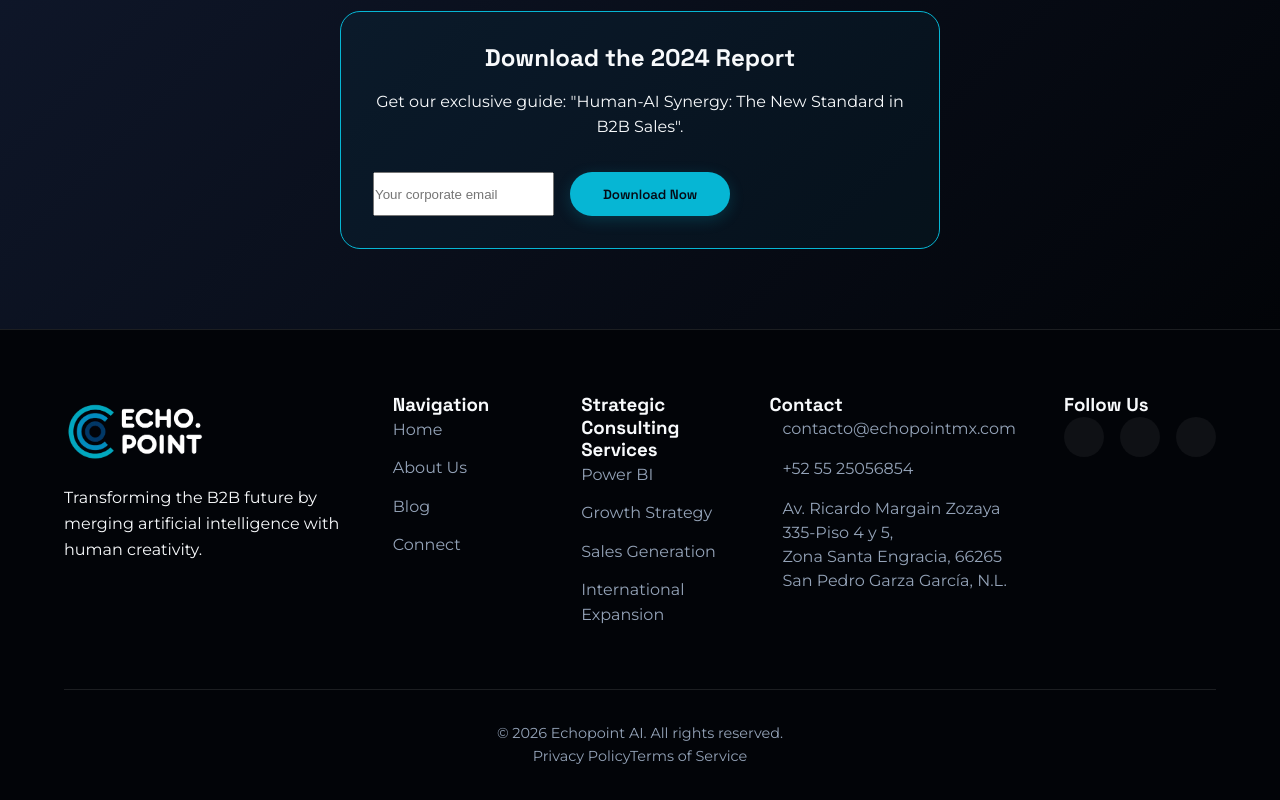
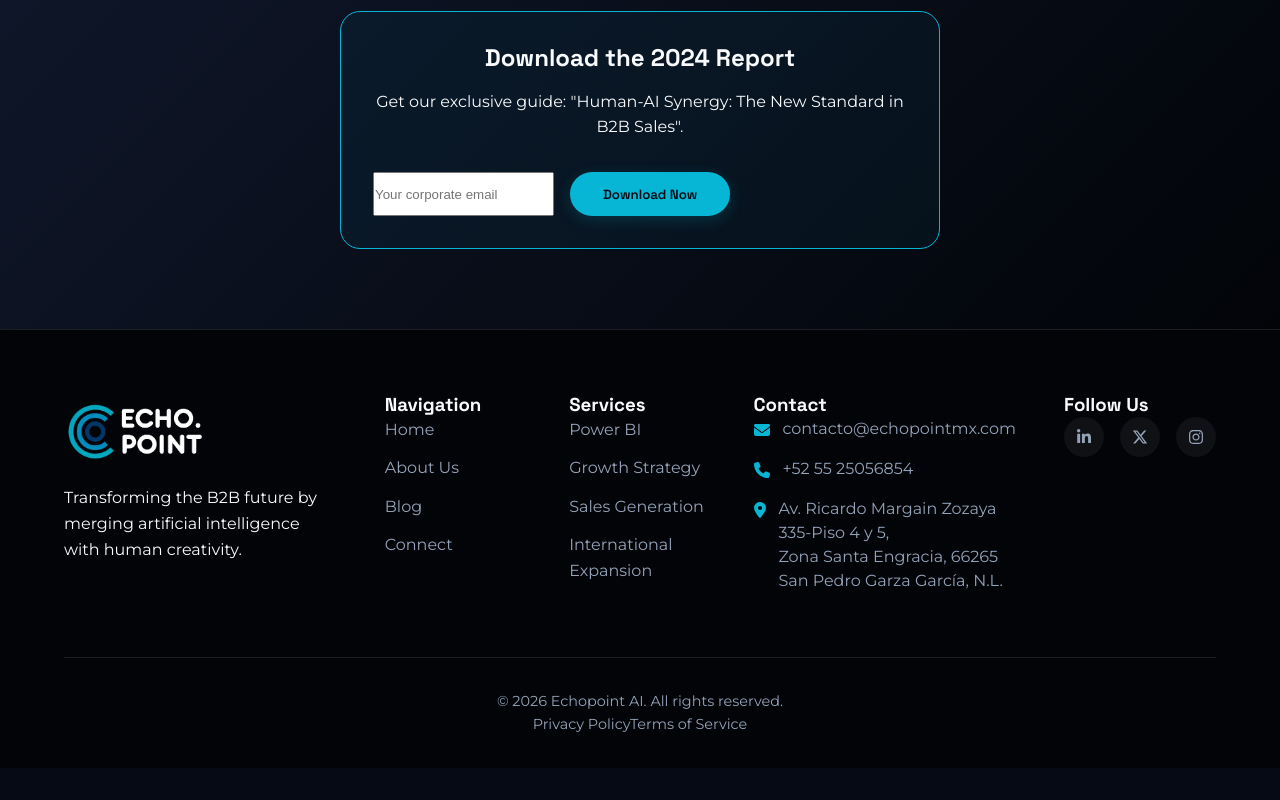
Before and after one commit to Gapuccino/Echopint, a Next.js app: page /en in a window 1280 px wide. Shown: the part 3247-4047 px from the top of the page. After the commit the page ends 4015 px from the top, so only its background shows below. Built offline with nearby package versions, Linux system fonts and the light colour scheme.

Commit message:
style: add hover effect to footer contact links and fix icon colors

```diff
--- a/package.json
+++ b/package.json
@@ -9,9 +9,9 @@
     "lint": "eslint"
   },
   "dependencies": {
-    "@fortawesome/fontawesome-svg-core": "^6.4.0",
-    "@fortawesome/free-brands-svg-icons": "^6.4.0",
-    "@fortawesome/free-solid-svg-icons": "^6.4.0",
+    "@fortawesome/fontawesome-svg-core": "^6.5.1",
+    "@fortawesome/free-brands-svg-icons": "^6.5.1",
+    "@fortawesome/free-solid-svg-icons": "^6.5.1",
     "@fortawesome/react-fontawesome": "^3.3.1",
     "next": "16.2.4",
     "react": "19.2.4",
--- a/src/app/globals.css
+++ b/src/app/globals.css
@@ -2378,9 +2378,15 @@ h4 {
     line-height: 1.5;
 }
 
-.footer-contact i {
+.footer-contact .contact-links li a:hover {
+    color: var(--tech-cyan);
+}
+
+.footer-contact i,
+.footer-contact svg {
     color: var(--tech-cyan);
     margin-top: 0.3rem;
+    width: 16px;
 }
 
 .social-links {
--- a/src/components/Footer.tsx
+++ b/src/components/Footer.tsx
@@ -4,6 +4,17 @@ import Link from "next/link";
 import Image from "next/image";
 import { useLanguage } from "@/context/LanguageContext";
 import { getLocalizedPath } from "@/i18n/routing";
+import { FontAwesomeIcon } from "@fortawesome/react-fontawesome";
+import {
+  faEnvelope,
+  faPhone,
+  faLocationDot
+} from "@fortawesome/free-solid-svg-icons";
+import {
+  faLinkedinIn,
+  faXTwitter,
+  faInstagram
+} from "@fortawesome/free-brands-svg-icons";
 
 export default function Footer() {
   const { t, lang } = useLanguage();
@@ -31,7 +42,7 @@ export default function Footer() {
             </ul>
           </div>
           <div className="footer-nav">
-            <h3>{t('services.title')}</h3>
+            <h3>{t('nav.services')}</h3>
             <ul>
               <li><Link href={getLocalizedPath(lang, "/servicios")}>Power BI</Link></li>
               <li><Link href={getLocalizedPath(lang, "/servicios")}>{t('services.s1.title')}</Link></li>
@@ -43,18 +54,18 @@ export default function Footer() {
           <div className="footer-contact">
             <h3>{t('footer.contact')}</h3>
             <ul className="contact-links">
-              <li><a href="mailto:contacto@echopointmx.com"><i className="fa-solid fa-envelope"></i> contacto@echopointmx.com</a></li>
-              <li><a href="tel:+525525056854"><i className="fa-solid fa-phone"></i> +52 55 25056854</a></li>
-              <li><span><i className="fa-solid fa-location-dot"></i> Av. Ricardo Margain Zozaya 335-Piso 4 y 5,<br />Zona Santa Engracia, 66265<br />San Pedro Garza García, N.L.</span></li>
+              <li><a href="mailto:contacto@echopointmx.com"><FontAwesomeIcon icon={faEnvelope} /> contacto@echopointmx.com</a></li>
+              <li><a href="tel:+525525056854"><FontAwesomeIcon icon={faPhone} /> +52 55 25056854</a></li>
+              <li><span><FontAwesomeIcon icon={faLocationDot} /> Av. Ricardo Margain Zozaya 335-Piso 4 y 5,<br />Zona Santa Engracia, 66265<br />San Pedro Garza García, N.L.</span></li>
             </ul>
           </div>
 
           <div className="footer-social">
             <h3>{t('footer.follow')}</h3>
             <div className="social-links">
-              <a href="https://linkedin.com/company/echopoint-ai" aria-label="LinkedIn" target="_blank" rel="noopener noreferrer"><i className="fa-brands fa-linkedin-in"></i></a>
-              <a href="https://x.com/echopoint_ai" aria-label="X (Twitter)" target="_blank" rel="noopener noreferrer"><i className="fa-brands fa-x-twitter"></i></a>
-              <a href="https://instagram.com/echopoint_ai" aria-label="Instagram" target="_blank" rel="noopener noreferrer"><i className="fa-brands fa-instagram"></i></a>
+              <a href="https://linkedin.com/company/echopoint-ai" aria-label="LinkedIn" target="_blank" rel="noopener noreferrer"><FontAwesomeIcon icon={faLinkedinIn} /></a>
+              <a href="https://x.com/echopoint_ai" aria-label="X (Twitter)" target="_blank" rel="noopener noreferrer"><FontAwesomeIcon icon={faXTwitter} /></a>
+              <a href="https://instagram.com/echopoint_ai" aria-label="Instagram" target="_blank" rel="noopener noreferrer"><FontAwesomeIcon icon={faInstagram} /></a>
             </div>
           </div>
         </div>
```
Also changed, not shown: 1 other file (tests, documents, lock files or other folders).
